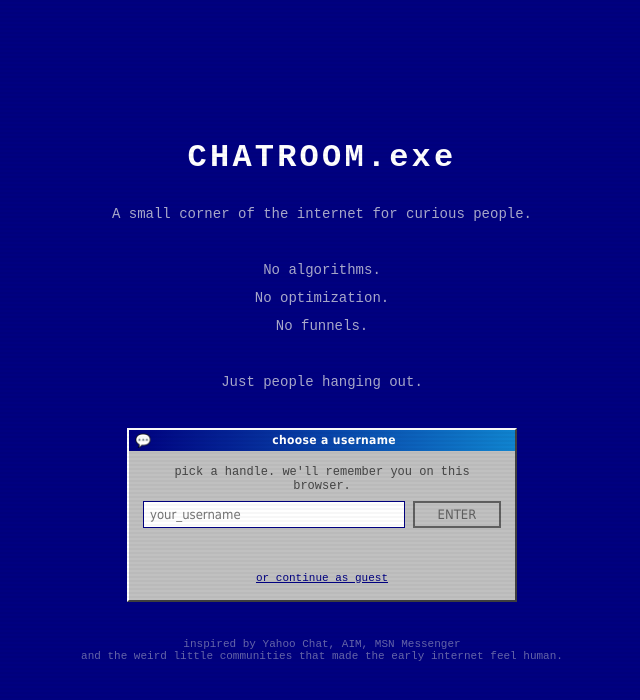
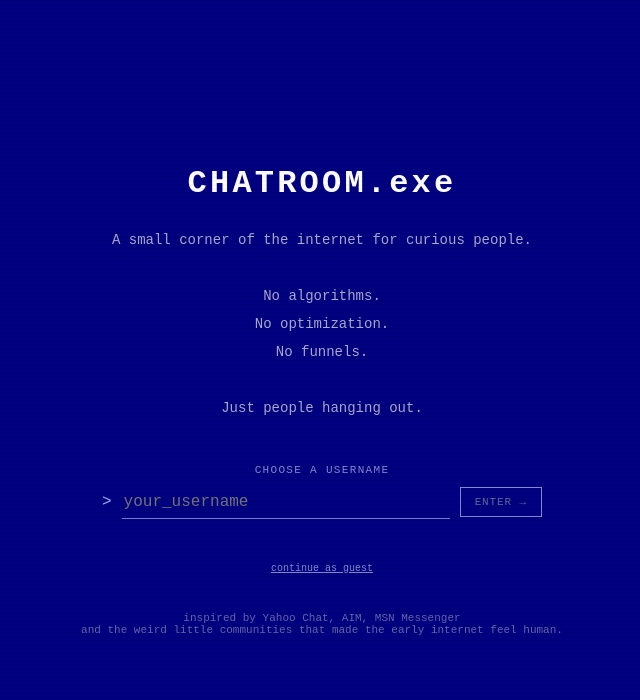
Before and after one commit to ivonneaaldaz-coder/chatroom, a Next.js app in the folder chatroom/: page / in a window 1280 px wide. Shown: the top 700 px of the page, without its empty margins (318-958 px from the left). Built offline with nearby package versions, Linux system fonts and the light colour scheme.

Commit message:
Simplify username entry UI

```diff
--- a/chatroom/app/page.tsx
+++ b/chatroom/app/page.tsx
@@ -238,18 +238,18 @@ export default function LandingPage() {
 
   function UsernameStatusBadge() {
     if (usernameStatus === 'checking') {
-      return <span style={{ fontSize: 11, color: '#808080', fontFamily: 'Courier New' }}>checking...</span>
+      return <span style={{ fontSize: 11, color: '#8888cc', fontFamily: 'Courier New' }}>checking...</span>
     }
     if (usernameStatus === 'available') {
-      return <span style={{ fontSize: 11, color: '#006600', fontFamily: 'Courier New' }}>✓ available — claim it</span>
+      return <span style={{ fontSize: 11, color: '#66ff99', fontFamily: 'Courier New' }}>✓ available — claim it</span>
     }
     if (usernameStatus === 'taken') {
       const savedHere = Boolean(getDeviceToken(sanitizeUsername(inputUsername)))
       if (savedHere) {
-        return <span style={{ fontSize: 11, color: '#006600', fontFamily: 'Courier New' }}>✓ yours on this browser</span>
+        return <span style={{ fontSize: 11, color: '#66ff99', fontFamily: 'Courier New' }}>✓ yours on this browser</span>
       }
       return (
-        <span style={{ fontSize: 11, color: '#800000', fontFamily: 'Courier New' }}>
+        <span style={{ fontSize: 11, color: '#ff9999', fontFamily: 'Courier New' }}>
           × claimed{usernameHasPin ? ' — PIN required' : ''}
         </span>
       )
@@ -299,21 +299,43 @@ export default function LandingPage() {
           Just people hanging out.
         </div>
 
-        <div className="win-outer" style={{ width: 390, maxWidth: '90vw', marginTop: 8 }}>
-          <div className="titlebar">
-            <span>💬</span>
-            <span className="titlebar-title">choose a username</span>
+        <div
+          style={{
+            width: 440,
+            maxWidth: '88vw',
+            marginTop: 18,
+            fontFamily: 'Courier New',
+          }}
+        >
+          <div
+            style={{
+              fontSize: 11,
+              color: '#8888cc',
+              letterSpacing: '0.12em',
+              textTransform: 'uppercase',
+              marginBottom: 10,
+            }}
+          >
+            choose a username
           </div>
 
-          <div style={{ padding: 14 }}>
-            <div style={{ fontSize: 12, fontFamily: 'Courier New', color: '#444', marginBottom: 8 }}>
-              pick a handle. we'll remember you on this browser.
-            </div>
+          <div
+            style={{
+              display: 'flex',
+              alignItems: 'center',
+              gap: 10,
+            }}
+          >
+            <span
+              style={{
+                color: '#aaaaff',
+                fontSize: 16,
+              }}
+            >
+              &gt;
+            </span>
 
-            <div style={{ display: 'flex', gap: 8, alignItems: 'stretch' }}>
             <input
-                className="input-retro"
-                style={{ flex: 1, minWidth: 0 }}
               value={inputUsername}
               onChange={e => {
                 setInputUsername(e.target.value)
@@ -325,41 +347,81 @@ export default function LandingPage() {
               maxLength={30}
               autoFocus
               spellCheck={false}
+              style={{
+                flex: 1,
+                minWidth: 0,
+                background: 'transparent',
+                border: 'none',
+                borderBottom: '1px solid #7777cc',
+                outline: 'none',
+                color: '#ffffff',
+                fontFamily: 'Courier New',
+                fontSize: 16,
+                padding: '7px 2px',
+                caretColor: '#ffffff',
+              }}
             />
+
             <button
-                className="btn-retro primary"
               onClick={handleEnter}
               disabled={!canContinue}
-                style={{ opacity: canContinue ? 1 : 0.5, minWidth: 88 }}
+              style={{
+                background: 'transparent',
+                border: '1px solid #8888cc',
+                color: canContinue ? '#ffffff' : '#666699',
+                fontFamily: 'Courier New',
+                fontSize: 11,
+                letterSpacing: '0.08em',
+                padding: '8px 14px',
+                cursor: canContinue ? 'pointer' : 'default',
+              }}
             >
-                {loading ? '...' : usernameStatus === 'available' ? 'CLAIM' : 'ENTER'}
+              {loading
+                ? '...'
+                : usernameStatus === 'available'
+                  ? 'CLAIM →'
+                  : 'ENTER →'}
             </button>
           </div>
 
-            <div style={{ minHeight: 18, marginTop: 6 }}>
-              {usernameError
-                ? <span style={{ fontSize: 11, color: '#800000', fontFamily: 'Courier New' }}>⚠ {usernameError}</span>
-                : <UsernameStatusBadge />
-              }
+          <div
+            style={{
+              minHeight: 18,
+              marginTop: 7,
+              marginLeft: 24,
+              fontSize: 11,
+            }}
+          >
+            {usernameError ? (
+              <span style={{ color: '#ff9999' }}>
+                ⚠ {usernameError}
+              </span>
+            ) : (
+              <UsernameStatusBadge />
+            )}
           </div>
 
-            <div style={{ marginTop: 8, paddingTop: 9, borderTop: '1px solid #c0c0c0', textAlign: 'center' }}>
+          <div
+            style={{
+              textAlign: 'center',
+              marginTop: 16,
+            }}
+          >
             <button
               onClick={enterAsGuest}
               style={{
                 border: 'none',
                 background: 'transparent',
-                  color: '#000080',
+                color: '#8888cc',
+                fontFamily: 'Courier New',
+                fontSize: 10,
+                cursor: 'pointer',
                 textDecoration: 'underline',
-                  fontFamily: 'Courier New',
-                  fontSize: 11,
-                  cursor: 'pointer',
                 padding: 2,
               }}
             >
-                or continue as guest
+              continue as guest
             </button>
-            </div>
           </div>
         </div>
 
```
Lines whose indentation alone changed are shown as unchanged.
